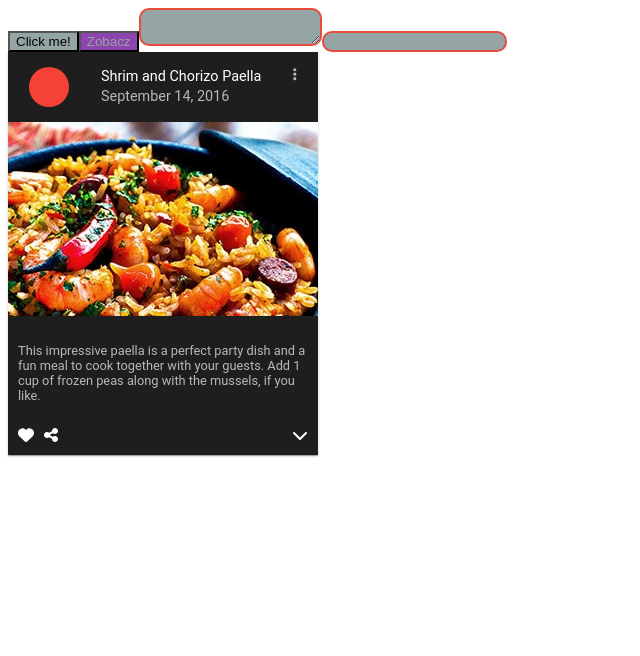
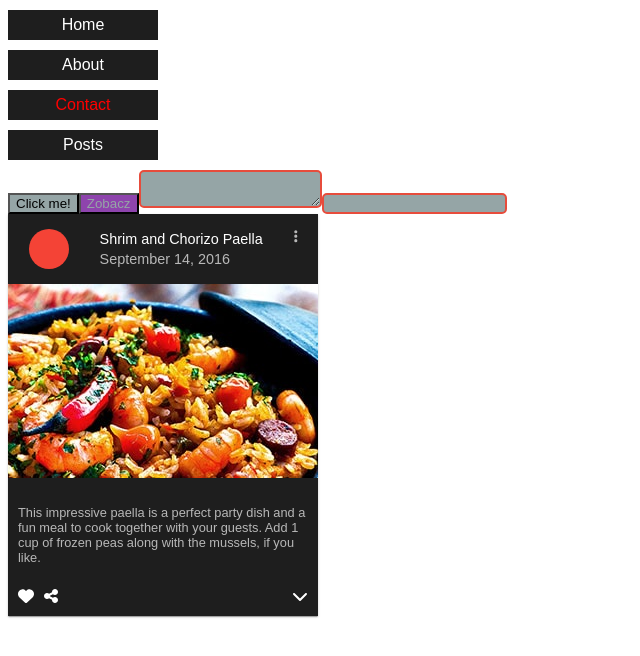
Before and after one commit to Margaretka15/szkola-reacta, a React (Create React App) app in the folder module-3/: page / in a window 1280 px wide. Shown: the top 656 px of the page, without its empty margins (0-640 px from the left). Built offline with nearby package versions, Linux system fonts and the light colour scheme.

Commit message:
module-3 add menu component

```diff
--- a/module-3/src/App.js
+++ b/module-3/src/App.js
@@ -2,18 +2,28 @@ import {Button, Textarea, Input} from "./components/Form";
 import {Card} from "./components/Card";
 
 import paella from './assets/paella.jpg';
+import {Menu, MenuLink} from "./components/Menu";
+import './styles/App.css';
 
 function App() {
     return (
-        <div>
+        <div className="app">
+            <Menu>
+                <MenuLink to="/">Home</MenuLink>
+                <MenuLink to="/about">About</MenuLink>
+                <MenuLink to="/contact" isActive>Contact</MenuLink>
+                <MenuLink to="/posts" >Posts</MenuLink>
+            </Menu>
+
             <Button bgColor="clouds" color="green">Click me!</Button>
             <Button bgColor="purple" color="clouds">Zobacz</Button>
-            <Textarea bgColor="clouds" color="purple" borderRadius="10px" borderColor="red" borderSize="2px"/>
-            <Input bgColor="clouds" color="purple" borderRadius="10px" borderColor="red" borderSize="2px"/>
+            <Textarea bgColor="clouds" color="purple" borderRadius="5px" borderColor="red" borderSize="2px"/>
+            <Input bgColor="clouds" color="purple" borderRadius="5px" borderColor="red" borderSize="2px"/>
             <Card title="Shrim and Chorizo Paella"
                   intro="This impressive paella is a perfect party dish and a fun meal to cook together with your guests. Add 1 cup of frozen peas along with the mussels, if you like."
                   content="Method: Heat 1/2 cup of the broth in a pot until simmering, add saffron and set aside for 10 minutes...."
                   imgSrc={paella}/>
+
         </div>
     );
 }
--- a/module-3/src/components/Card/Card.css
+++ b/module-3/src/components/Card/Card.css
@@ -5,8 +5,7 @@
     overflow: hidden;
     background-color: #1e1e1e;
     color: #b8b8b8;
-    box-shadow: rgba(0, 0, 0, 0.2) 0 2px 1px -1px, rgba(0, 0, 0, 0.14) 0px 1px 1px 0px, rgba(0, 0, 0, 0.12) 0px 1px 3px 0px;
-    font-family: "Roboto", "Arial", sans-serif;
+    box-shadow: rgba(0, 0, 0, 0.2) 0 2px 1px -1px, rgba(0, 0, 0, 0.14) 0 1px 1px 0, rgba(0, 0, 0, 0.12) 0 1px 3px 0;
     padding-bottom: 10px;
 }
 
--- /dev/null
+++ b/module-3/src/components/Menu/Menu.js
@@ -0,0 +1,8 @@
+import React from "react";
+function Menu({children}){
+    return(<nav>
+        {children}
+    </nav>);
+}
+
+export default Menu;
--- /dev/null
+++ b/module-3/src/components/Menu/MenuLink.js
@@ -0,0 +1,21 @@
+import React from "react";
+
+function MenuLink({to, children, isActive}) {
+    const styles = {
+        height: 30,
+        lineHeight: '30px',
+        backgroundColor: '#1e1e1e',
+        color: 'white',
+        width: 150,
+        textAlign: 'center',
+        display: 'block'
+    }
+    if(isActive){
+        styles.color = "red";
+    }
+    return (
+        <a href={to} style={styles} className="menu__link">{children}</a>
+    );
+}
+
+export default MenuLink;
--- /dev/null
+++ b/module-3/src/components/Menu/index.js
@@ -0,0 +1,2 @@
+export {default as Menu} from './Menu';
+export {default as MenuLink} from './MenuLink';
--- /dev/null
+++ b/module-3/src/styles/App.css
@@ -0,0 +1,19 @@
+.app{
+    font-family:  "Arial", sans-serif;
+}
+
+a {
+    /*normalizacja anchora*/
+    display: inline-block;
+    -webkit-appearance: none;
+    -moz-appearance: none;
+    appearance: none;
+    margin: 10px 0;
+    padding: 0;
+    border-width: 0;
+    font-family: sans-serif;
+    font-weight: normal;
+    font-size: inherit;
+    text-decoration: none;
+
+}
```
